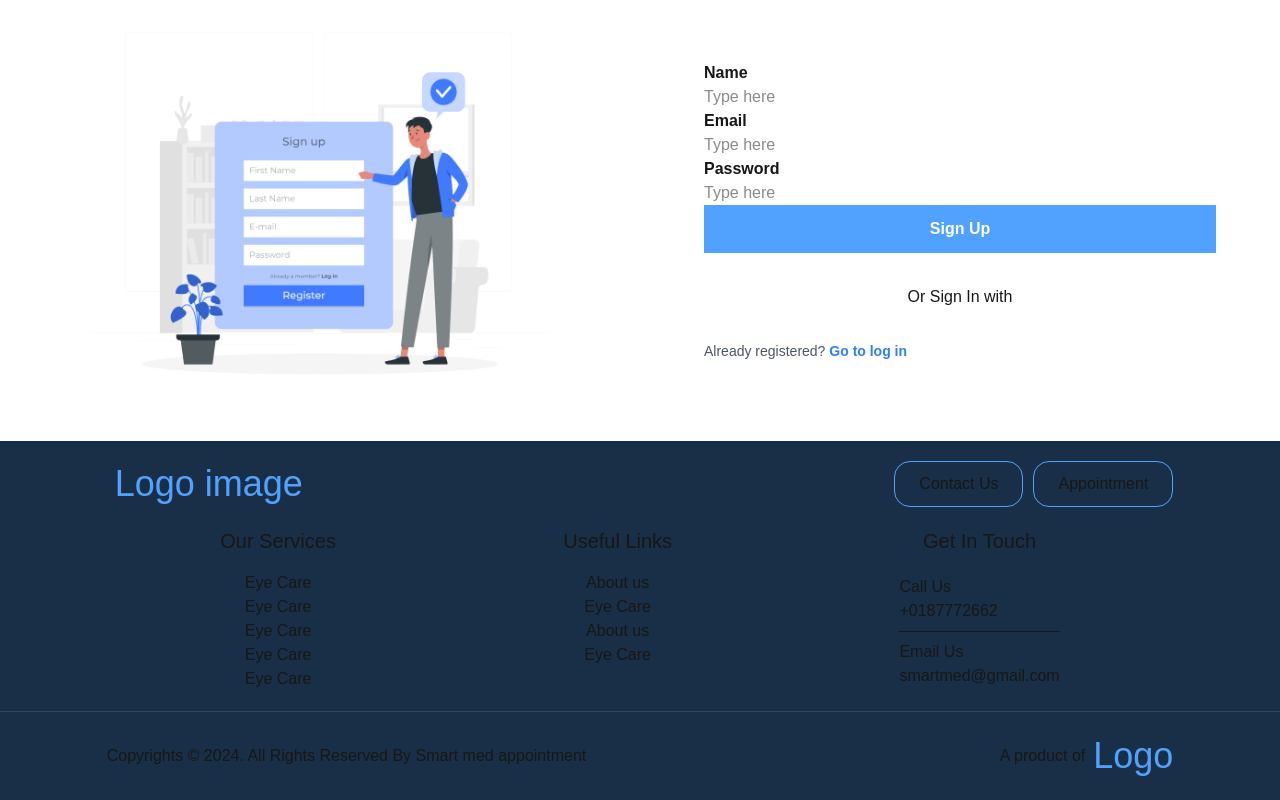
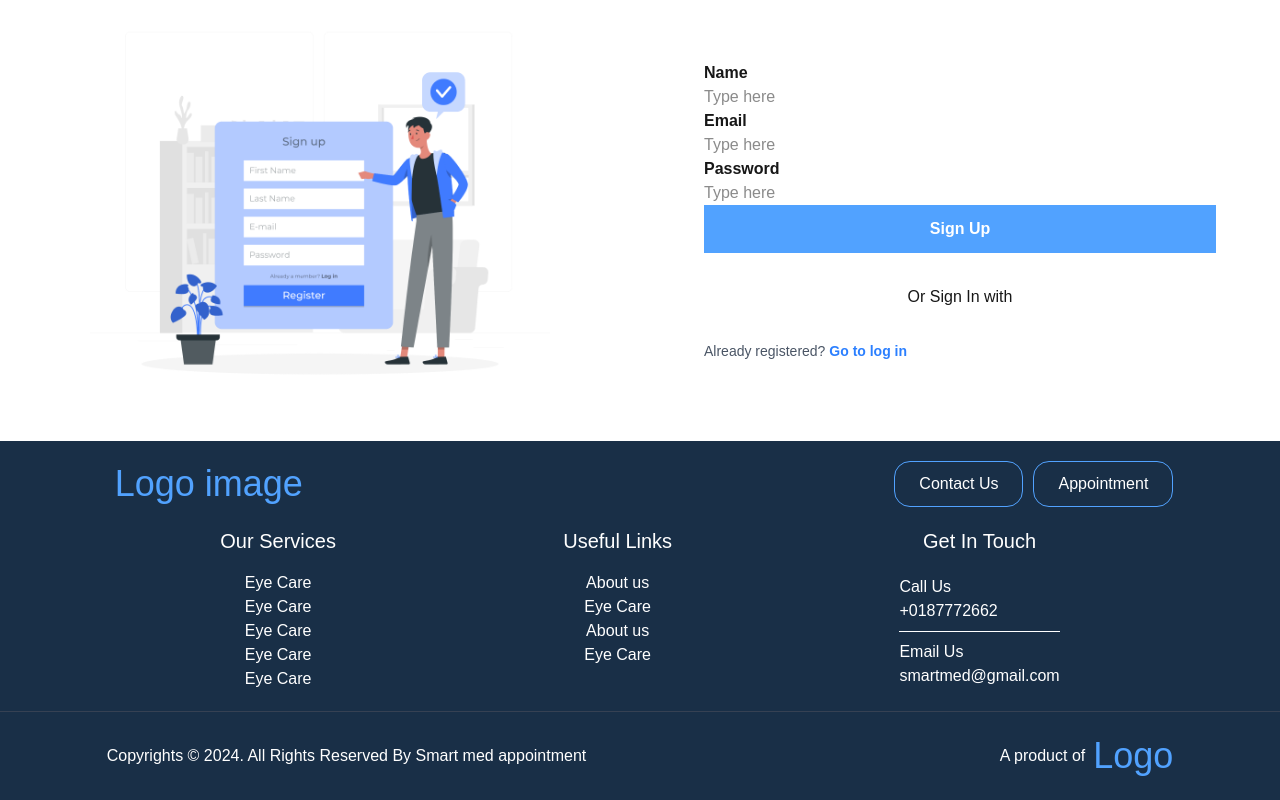
Before and after one commit to Minato0330/Next-healthcare-frontend, a Next.js app: page /register in a window 1280 px wide. Shown: the part 183-983 px from the top of the page. Built offline with nearby package versions, Linux system fonts and the light colour scheme.

Commit message:
text color change

```diff
--- a/src/app/layout.js
+++ b/src/app/layout.js
@@ -24,7 +24,7 @@ export default function RootLayout({ children }) {
       <body
         className={`${geistSans.variable} ${geistMono.variable} antialiased`}
       >
-        <Navbar/>
+        <Navbar />
         {children}
         <Footer></Footer>
       </body>
--- a/src/components/Footer/Footer.jsx
+++ b/src/components/Footer/Footer.jsx
@@ -3,7 +3,7 @@ import React from 'react';
 
 const Footer = () => {
     return (
-        <div className='bg-[#192f47]'>
+        <div className='bg-[#192f47] text-white'>
             <div className='max-w-10/12 mx-auto'>
                 {/* company name and logo section  */}
                 <div className='flex md:flex-row flex-col md:justify-between items-center pt-5'>
```
